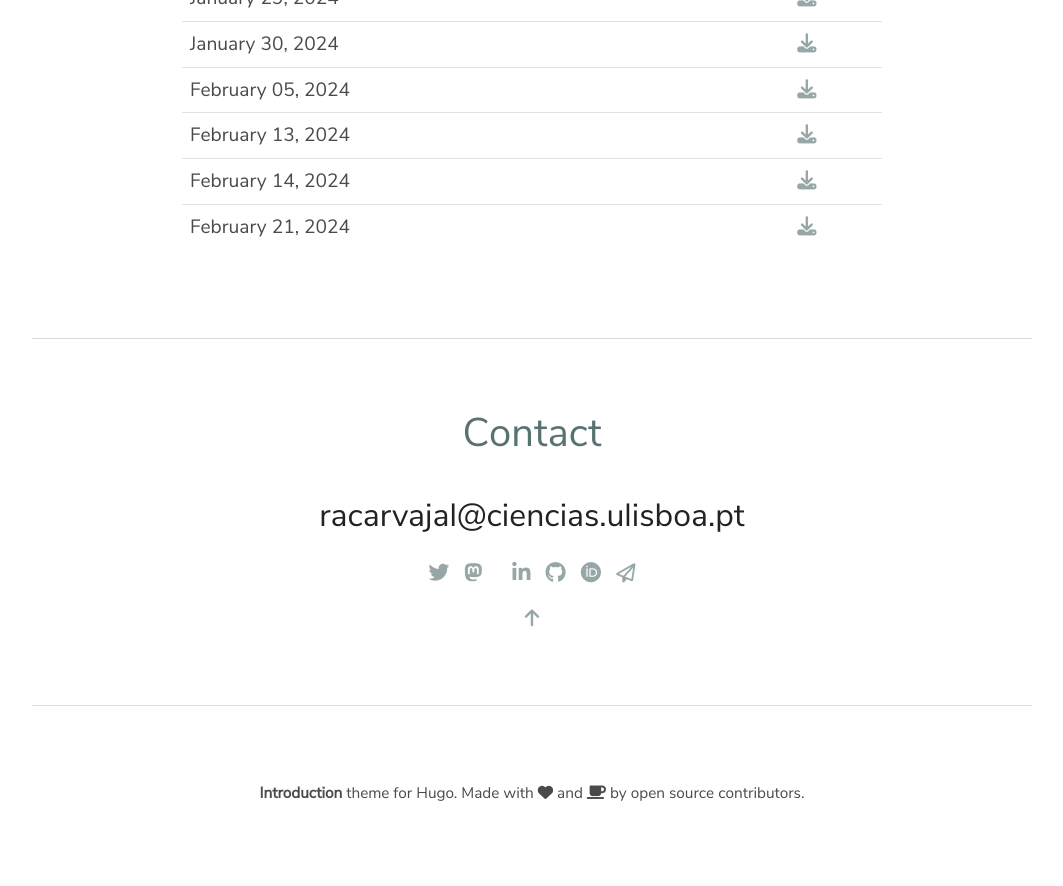
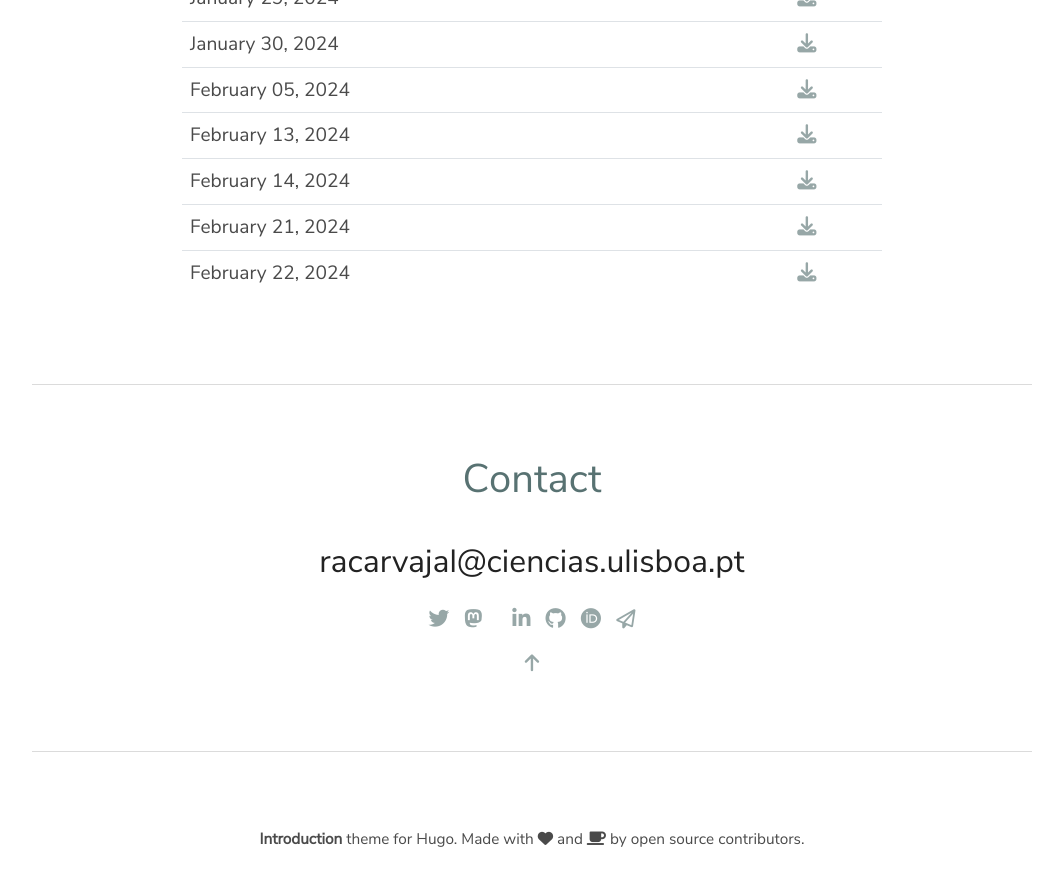
Before and after one commit to racarvajal/racarvajal.github.io, a Jekyll site: the page thesis.html, which Jekyll copies as it is, in a window 1280 px wide and 900 px high, scrolled down 1450 px. Shown: the top 886 px of the window, without its empty margins (108-1171 px from the left). Built offline with Jekyll 4.4.1, drawn with Linux system fonts in a browser that asks for light colours; before the commit the page ends 2305 px from its top, so only the background shows below that.

Commit message:
at feb 22

```diff
--- a/thesis.html
+++ b/thesis.html
@@ -215,6 +215,14 @@
               </a>
             </td>
           </tr>
+          <tr>
+            <td>February 22, 2024</td>
+            <td class="t-center">
+              <a href="files/thesis/thesis_RCP_FCUL_Feb22.pdf" target="_blank">
+                <i class="fa fa-download"></i>
+              </a>
+            </td>
+          </tr>
         </table>
       </div>
     </div>
```
Also changed, not shown: 1 other file.
